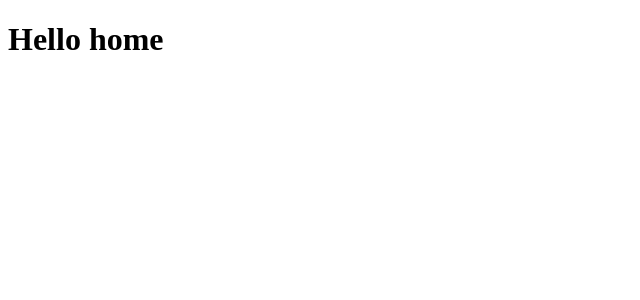
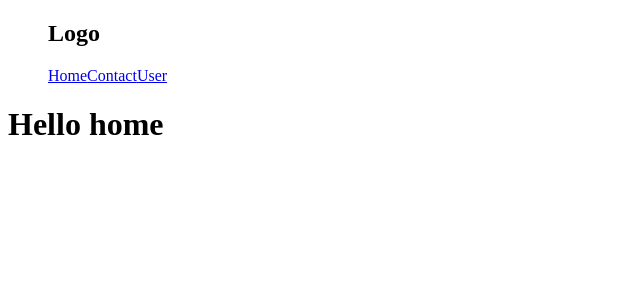
Before and after one commit to omarfarukesham/nextjs_personal_learning, a Next.js app: page / in a window 1280 px wide. Shown: the top 300 px of the page, without its empty margins (0-640 px from the left). Built offline with nearby package versions, Linux system fonts and the light colour scheme.

Commit message:
feat: next js navbar has been explored

```diff
--- a/app/component/Navbar.jsx
+++ b/app/component/Navbar.jsx
@@ -0,0 +1,26 @@
+import React from 'react'
+import Link from 'next/link'
+const Navbar = () => {
+  return (
+    <nav>
+        <ul>
+           <div className='logo'>
+            <h1>Logo</h1>
+           </div>
+           <div className='link-container'>
+            <Link className='link' href='/'>
+                Home
+            </Link>
+            <Link className='link' href='/contact'>
+                Contact
+            </Link>
+            <Link className='link' href='/about/user'>
+                User
+            </Link>
+           </div>
+        </ul>
+    </nav>
+  )
+}
+
+export default Navbar
--- a/app/layout.js
+++ b/app/layout.js
@@ -1,4 +1,5 @@
 import localFont from "next/font/local";
+import Navbar from "./component/Navbar";
 
 
 const geistSans = localFont({
@@ -24,6 +25,7 @@ export default function RootLayout({ children }) {
       <body
         className={`${geistSans.variable} ${geistMono.variable} antialiased`}
       >
+        <Navbar />
         {children}
       </body>
     </html>
```
Also changed, not shown: app/globals.css (line endings or trailing spaces).
